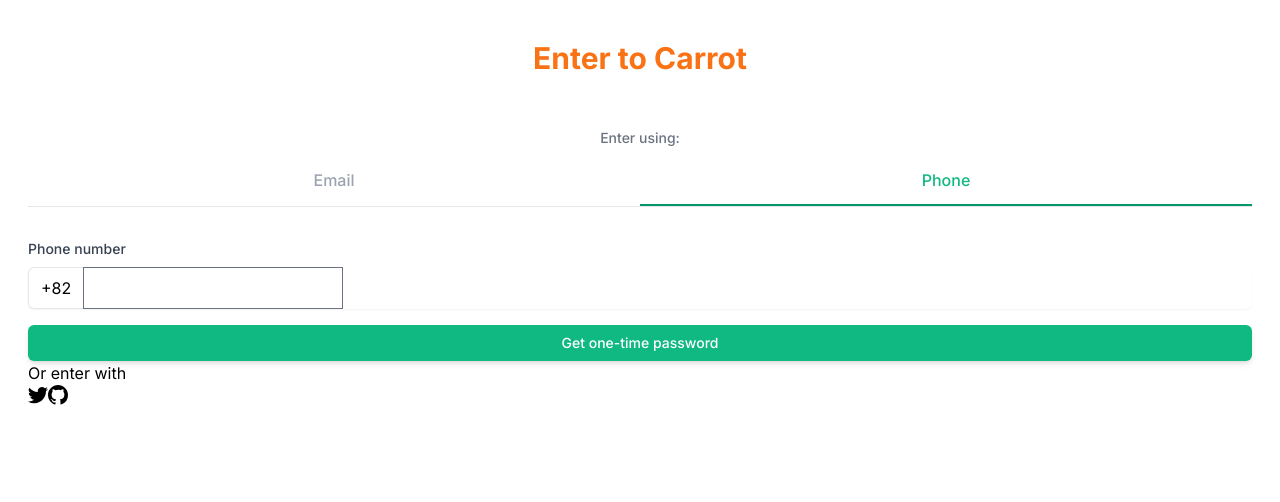
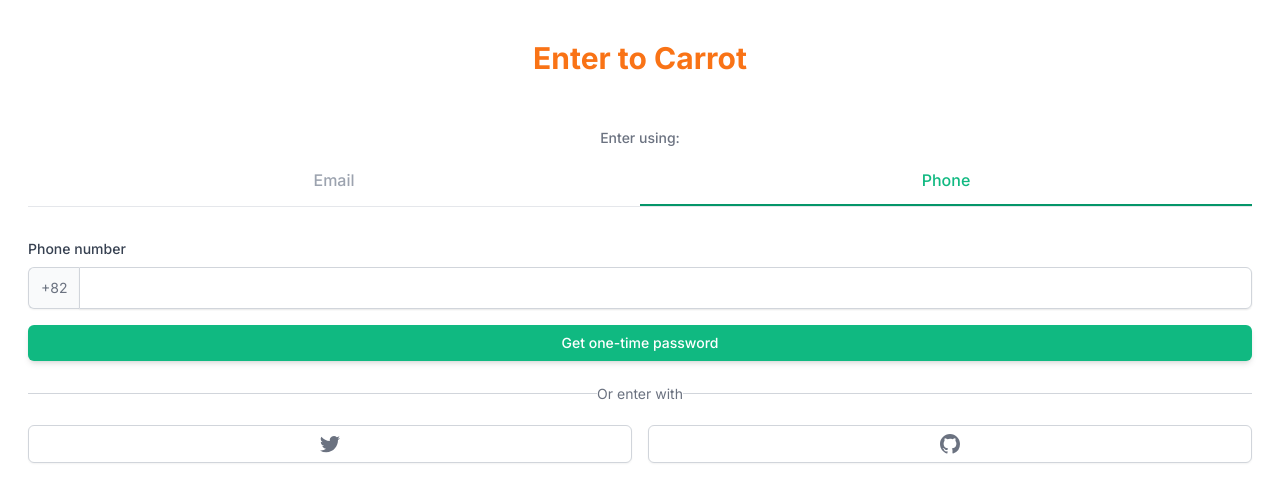
Before and after one commit to sdfwefk11/next-market, a Next.js app: page /enter in a window 1280 px wide. Both pictures are taken after a click on the button "Phone". Shown: the top 502 px of the page. Built offline with nearby package versions, Linux system fonts and the light colour scheme.

Commit message:
Auth page

```diff
--- a/src/app/enter/page.tsx
+++ b/src/app/enter/page.tsx
@@ -57,10 +57,14 @@ export default function Enter() {
             ) : null}
             {method === "phone" ? (
               <div className="flex rounded-md shadow-sm">
-                <span className="flex items-center justify-center px-3 rounded-l-md border border-r-0">
+                <span className="flex items-center justify-center px-3 rounded-l-md border border-r-0 bg-gray-50 border-gray-300 text-gray-500 select-none text-sm">
                   +82
                 </span>
-                <input type="number" required />
+                <input
+                  type="number"
+                  className="appearance-none w-full px-4 py-2 border border-gray-300 rounded-md shadow-sm placeholder-gray-400 focus:outline-none focus:border-emerald-600 focus:ring-emerald-600 rounded-l-none"
+                  required
+                />
               </div>
             ) : null}
           </div>
@@ -69,15 +73,17 @@ export default function Enter() {
             {method === "phone" ? "Get one-time password" : null}
           </button>
         </form>
-        <div>
-          <div>
-            <div />
-            <div>
-              <span>Or enter with</span>
+        <div className="mt-8">
+          <div className="relative">
+            <div className="absolute w-full border-t border-gray-300" />
+            <div className="relative -top-3 text-center">
+              <span className="bg-white text-gray-500 text-sm">
+                Or enter with
+              </span>
             </div>
           </div>
-          <div>
-            <button>
+          <div className="grid grid-cols-2 mt-2 gap-4">
+            <button className="flex justify-center items-center py-2 px-4 border border-gray-300 rounded-md shadow-sm bg-white text-sm text-gray-500 hover:bg-gray-50">
               <svg
                 className="w-5 h-5"
                 aria-hidden="true"
@@ -87,7 +93,7 @@ export default function Enter() {
                 <path d="M6.29 18.251c7.547 0 11.675-6.253 11.675-11.675 0-.178 0-.355-.012-.53A8.348 8.348 0 0020 3.92a8.19 8.19 0 01-2.357.646 4.118 4.118 0 001.804-2.27 8.224 8.224 0 01-2.605.996 4.107 4.107 0 00-6.993 3.743 11.65 11.65 0 01-8.457-4.287 4.106 4.106 0 001.27 5.477A4.073 4.073 0 01.8 7.713v.052a4.105 4.105 0 003.292 4.022 4.095 4.095 0 01-1.853.07 4.108 4.108 0 003.834 2.85A8.233 8.233 0 010 16.407a11.616 11.616 0 006.29 1.84" />
               </svg>
             </button>
-            <button>
+            <button className="flex justify-center items-center py-2 px-4 border border-gray-300 rounded-md shadow-sm bg-white text-sm text-gray-500 hover:bg-gray-50">
               <svg
                 className="w-5 h-5"
                 aria-hidden="true"
```
